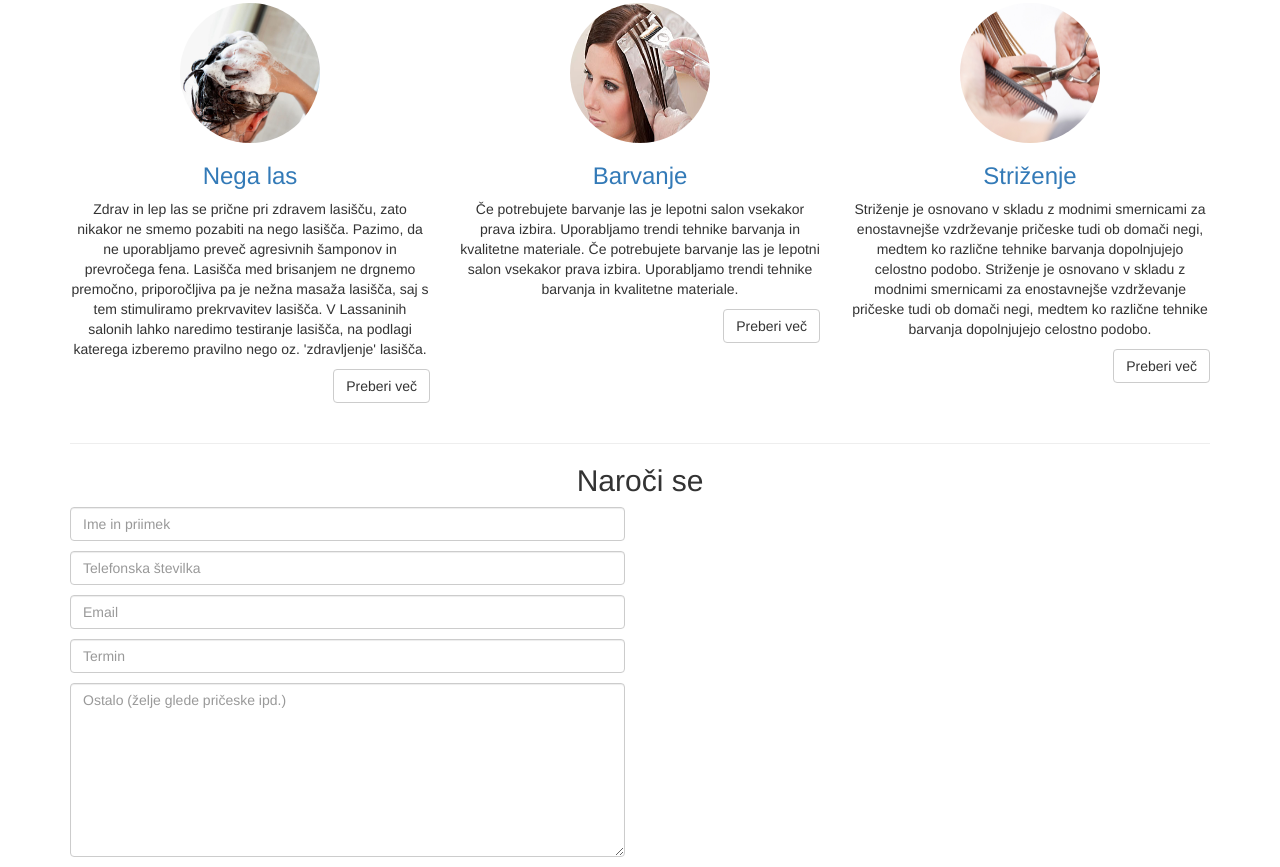
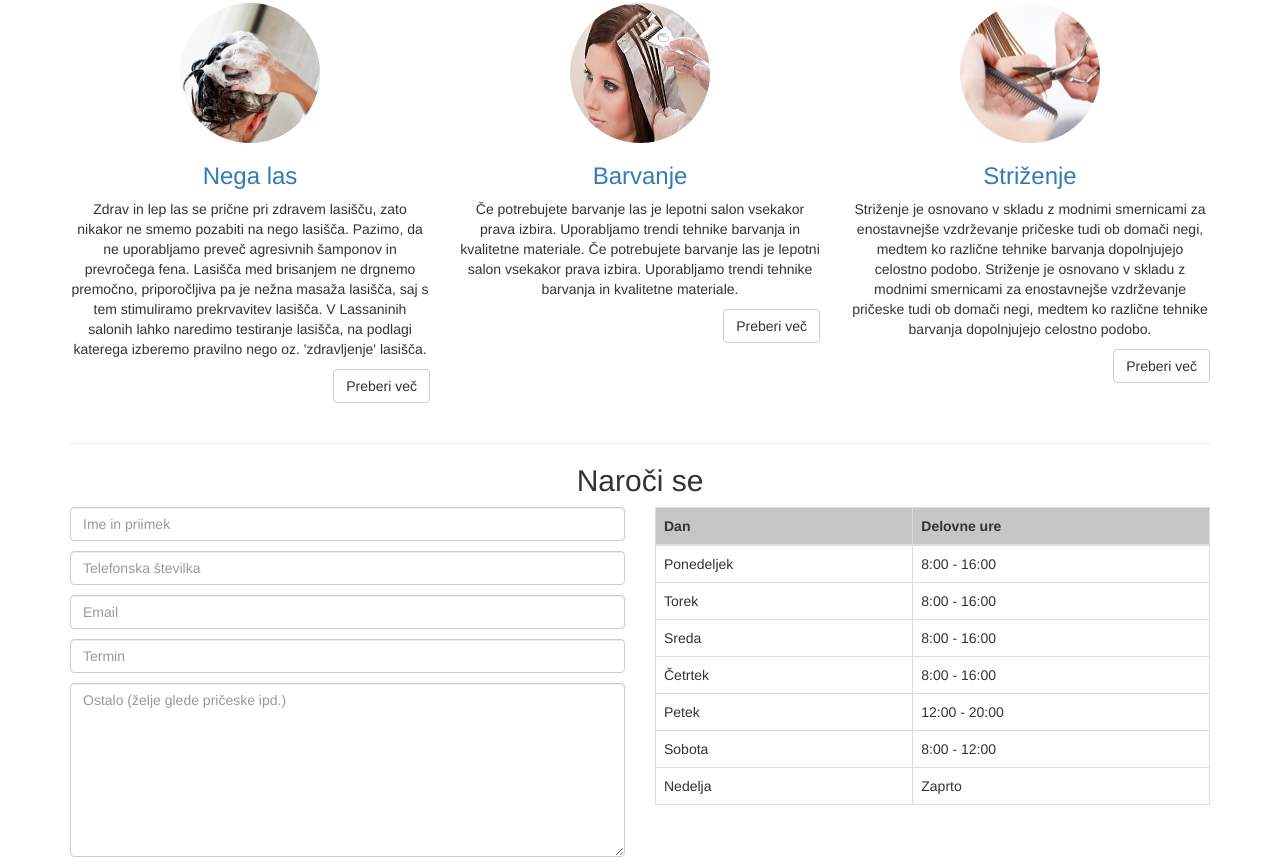
Before and after one commit to DomenOslaj/frizerski-salon, a plain HTML site: page index.html in a window 1280 px wide. Shown: the part 609-1476 px from the top of the page. Drawn offline with nearby package versions, Linux system fonts and the light colour scheme.

Commit message:
Table added

```diff
--- a/assets/style.css
+++ b/assets/style.css
@@ -13,3 +13,11 @@
 .form-control {
   margin-bottom: 10px;
 }
+
+.navbar-brand {
+  margin-top: 5px;
+}
+
+.thead-header {
+  background-color: #c7c6c6;
+}
--- a/index.html
+++ b/index.html
@@ -125,6 +125,52 @@
                            <textarea class="form-control" rows="8" placeholder="Ostalo (želje glede pričeske ipd.)"></textarea>
 
                      </div>
+
+                     <div class="col-md-6">
+
+                          <table class="table table-bordered">
+                              <thead class="thead-header">
+                                  <tr>
+                                      <th>Dan</th>
+                                      <th>Delovne ure</th>
+                                  </tr>
+                              </thead>
+                              <tbody>
+                                  <tr>
+                                      <td>Ponedeljek</td>
+                                      <td>8:00 - 16:00</td>
+                                  </tr>
+                                  <tr>
+                                      <td>Torek</td>
+                                      <td>8:00 - 16:00</td>
+                                  </tr>
+                                  <tr>
+                                      <td>Sreda</td>
+                                      <td>8:00 - 16:00</td>
+                                  </tr>
+                                  <tr>
+                                      <td>Četrtek</td>
+                                      <td>8:00 - 16:00</td>
+                                  </tr>
+                                  <tr>
+                                      <td>Petek</td>
+                                      <td>12:00 - 20:00</td>
+                                  </tr>
+                                  <tr>
+                                      <td>Sobota</td>
+                                      <td>8:00 - 12:00</td>
+                                  </tr>
+                                  <tr>
+                                      <td>Nedelja</td>
+                                      <td>Zaprto</td>
+                                  </tr>
+                              </tbody>
+                         </table>
+
+
+
+
+                     </div>
               </div>
 
         </div>
```
